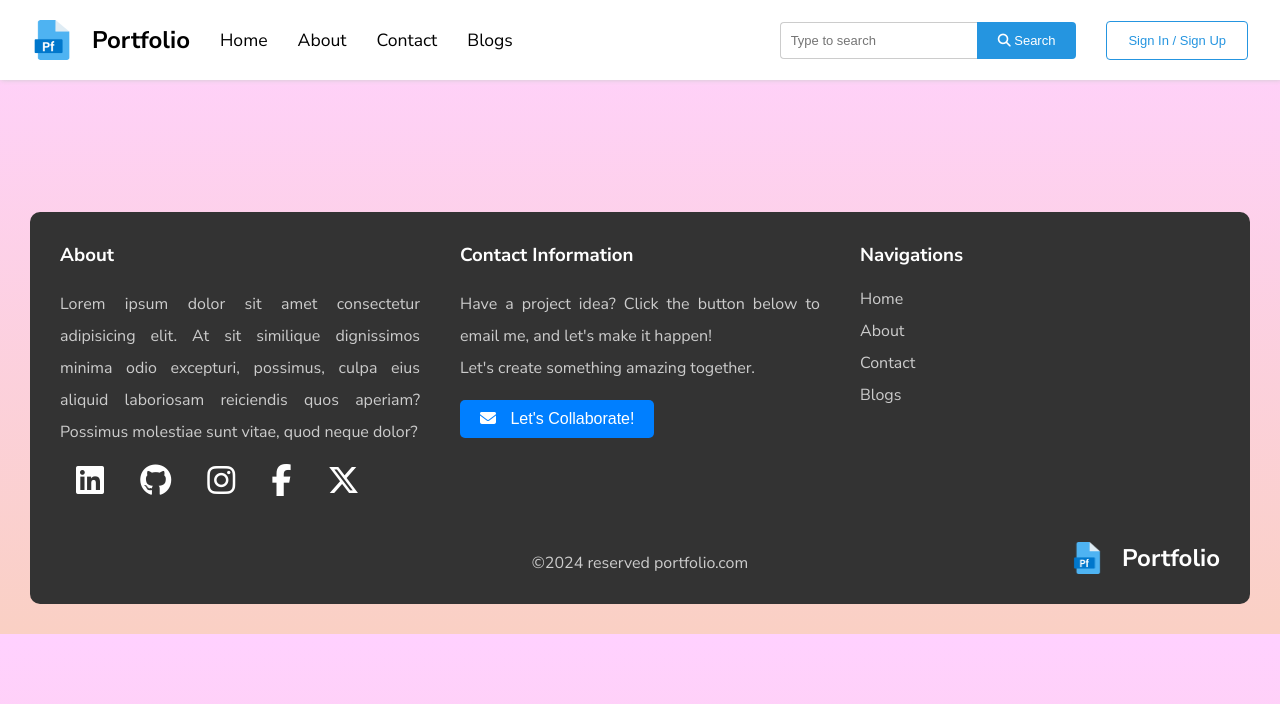
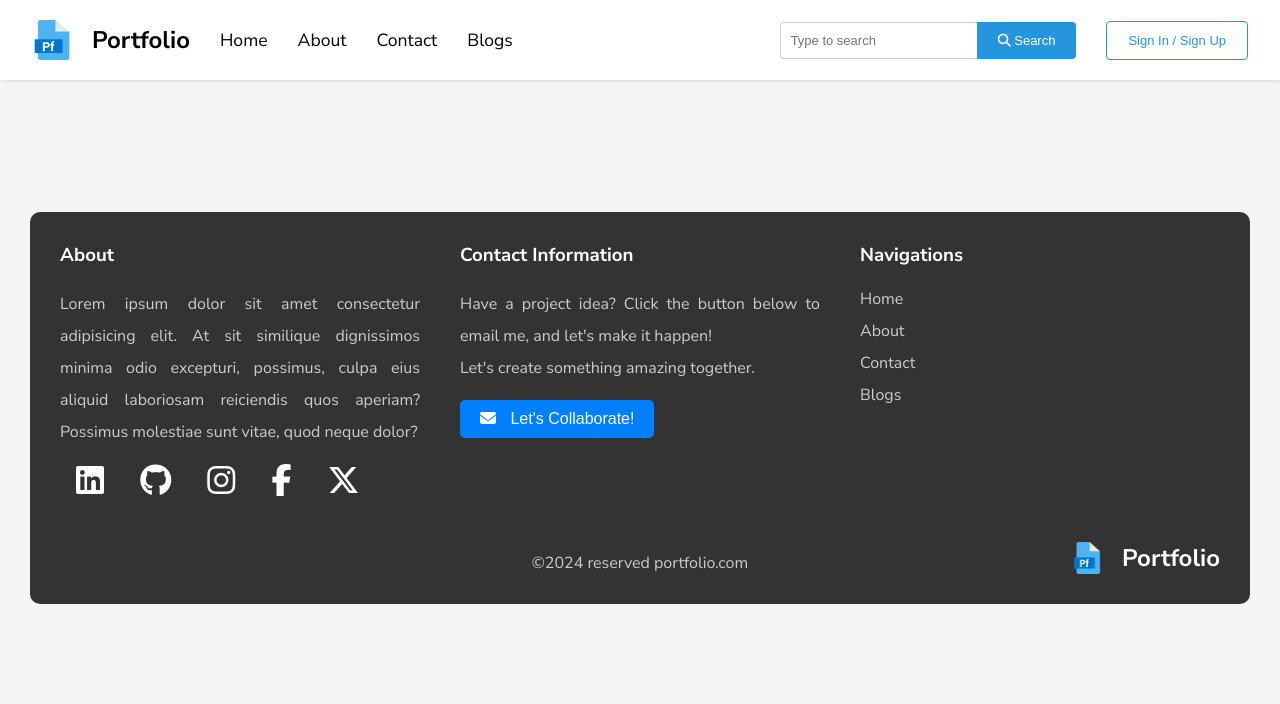
Before and after one commit to Keerthivasan-s-j/personal-portfolio-maker, a Django app: page / in a window 1280 px wide. Shown: the top 704 px of the page. Run offline with Django 5.2, Linux system fonts and the light colour scheme; some libraries are stand-ins or nearby versions; some web fonts are replaced.

Commit message:
removed the bg image of the home and profile page

```diff
--- a/static/css/home.css
+++ b/static/css/home.css
@@ -5,7 +5,8 @@
     box-sizing: border-box;
 }
 body{
-    background-image: linear-gradient(to top, #fad0c4 0%, #ffd1ff 100%);
+    /* background-image: linear-gradient(to top, #fad0c4 0%, #ffd1ff 100%); */
+    background-color: whitesmoke;
 }
 /* Navbar style */
 .nav-bar,
```
